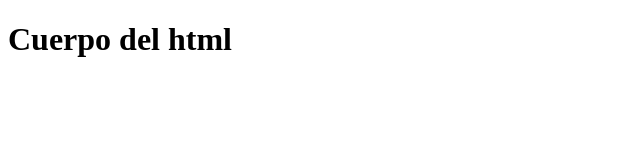
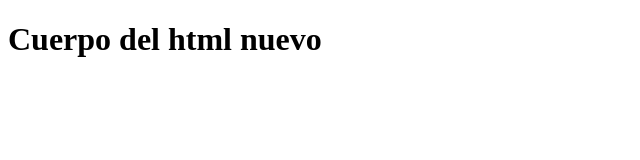
Before and after one commit to eleenajimenez/Curso-git, a plain HTML site: page index.html in a window 1280 px wide. Shown: the whole page, without its empty margins (0-640 px from the left). Drawn offline with Linux system fonts and the light colour scheme.

Commit message:
Modificar el cuerpo del index

```diff
--- a/index.html
+++ b/index.html
@@ -7,6 +7,6 @@
     <title>Título</title>
 </head>
 <body>
-    <h1> Cuerpo del html </h1>
+    <h1> Cuerpo del html nuevo</h1>
 </body>
 </html>
```
